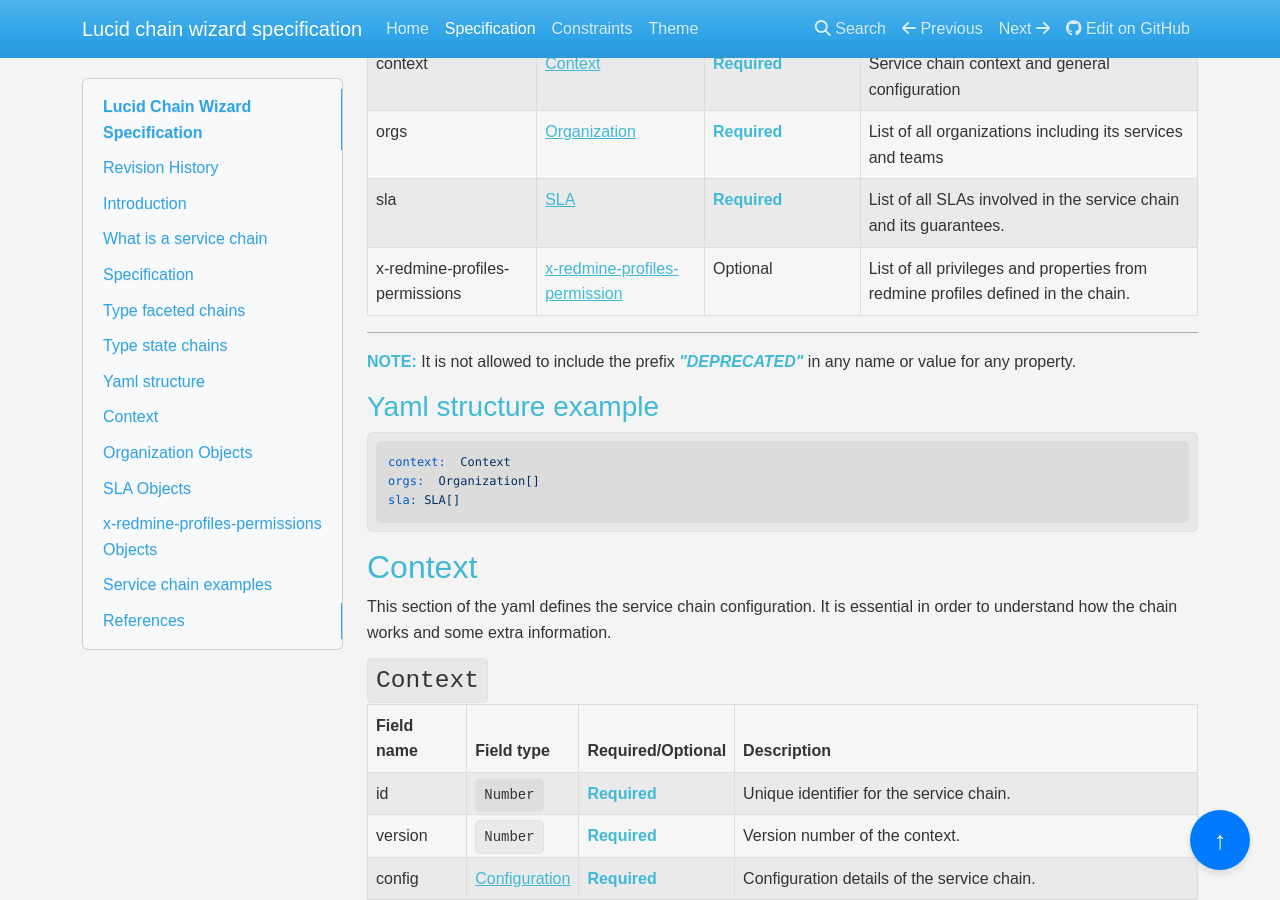
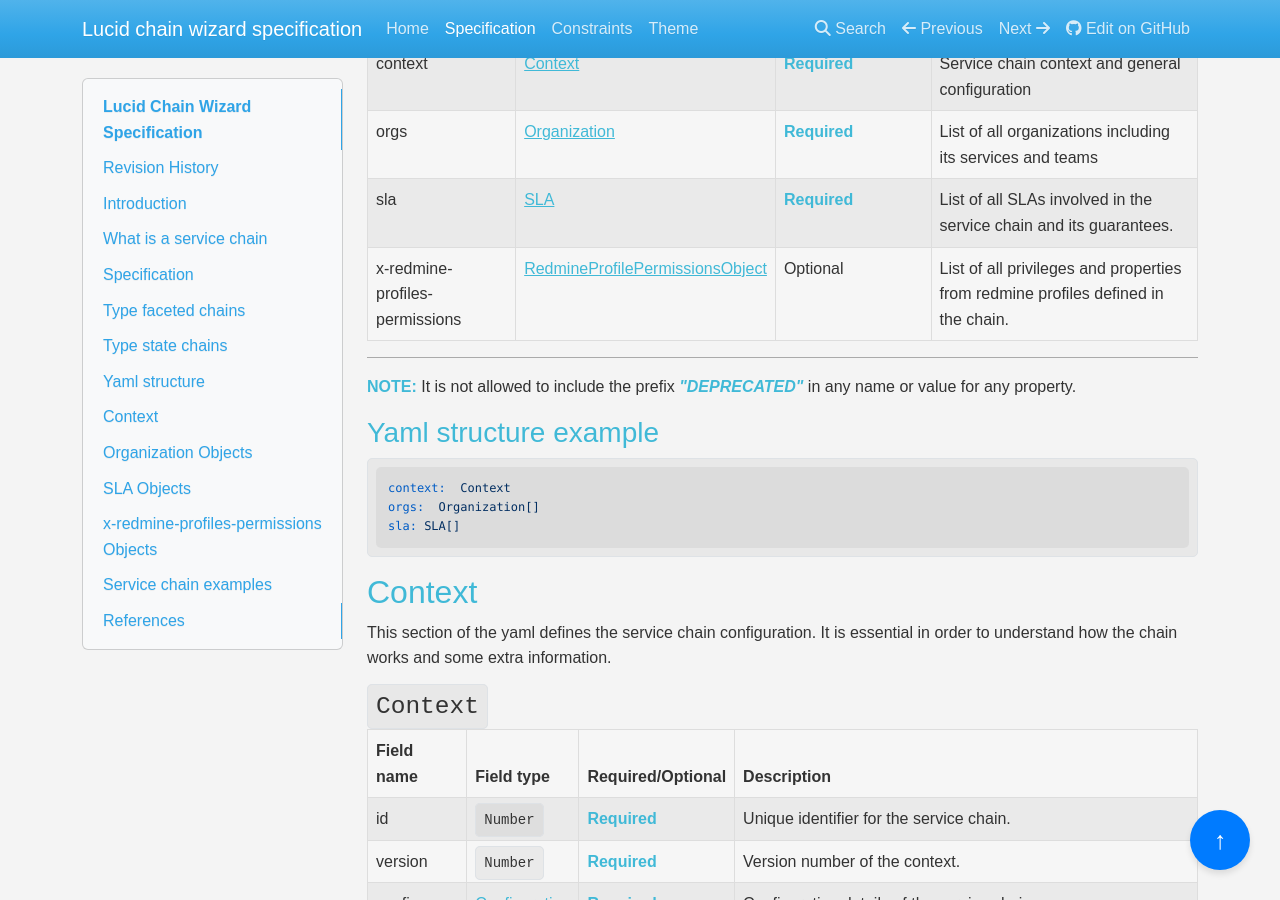
Before and after one commit to lucidchain/specs, an MkDocs documentation site: the page built from docs/Specification.md, in a window 1280 px wide and 900 px high, scrolled down 3258 px. Built offline with MkDocs 1.6.1, drawn with Linux system fonts in a browser that asks for light colours; nearby versions of some CDN libraries; some of the changed text lies outside the part shown.

Commit message:
fix: fix problem with link to redmineprofilepermissionsobject

```diff
--- a/docs/Specification.md
+++ b/docs/Specification.md
@@ -91,7 +91,7 @@
 | context           | [Context](#context)                         | **Required**      | Service chain context and general configuration  |
 | orgs      | [Organization](#organization)                         | **Required**      | List of all organizations including its services and teams  |
 | sla       | [SLA](#sla)   | **Required**      | List of all SLAs involved in the service chain and its guarantees. |
-| x-redmine-profiles-permissions       | [x-redmine-profiles-permission](#x-redmine-profiles-permission)   | Optional      | List of all privileges and properties from redmine profiles defined in the chain. |
+| x-redmine-profiles-permissions       | [RedmineProfilePermissionsObject](#redmineprofilepermissionsobject)   | Optional      | List of all privileges and properties from redmine profiles defined in the chain. |
 
 ---
 
@@ -624,9 +624,9 @@
 
 ## `x-redmine-profiles-permissions` Objects
 
+This property is meant to include all data required to create redmine profiles and associate privileges to them. **x-redmine-profiles-permissions** section must contain the following atributes and schema.
+
 ### `x-redmine-profiles-permissions`
-
-This property is meant to include all data required to create redmine profiles and associate privileges to them. **x-redmine-profiles-permissions** section must contain the following atributes and schema.
 
 | Field name  | Field type                        | Required/Optional  | Description  |
 |------------ |-------------------------------- |------------------- |------------- |
```
